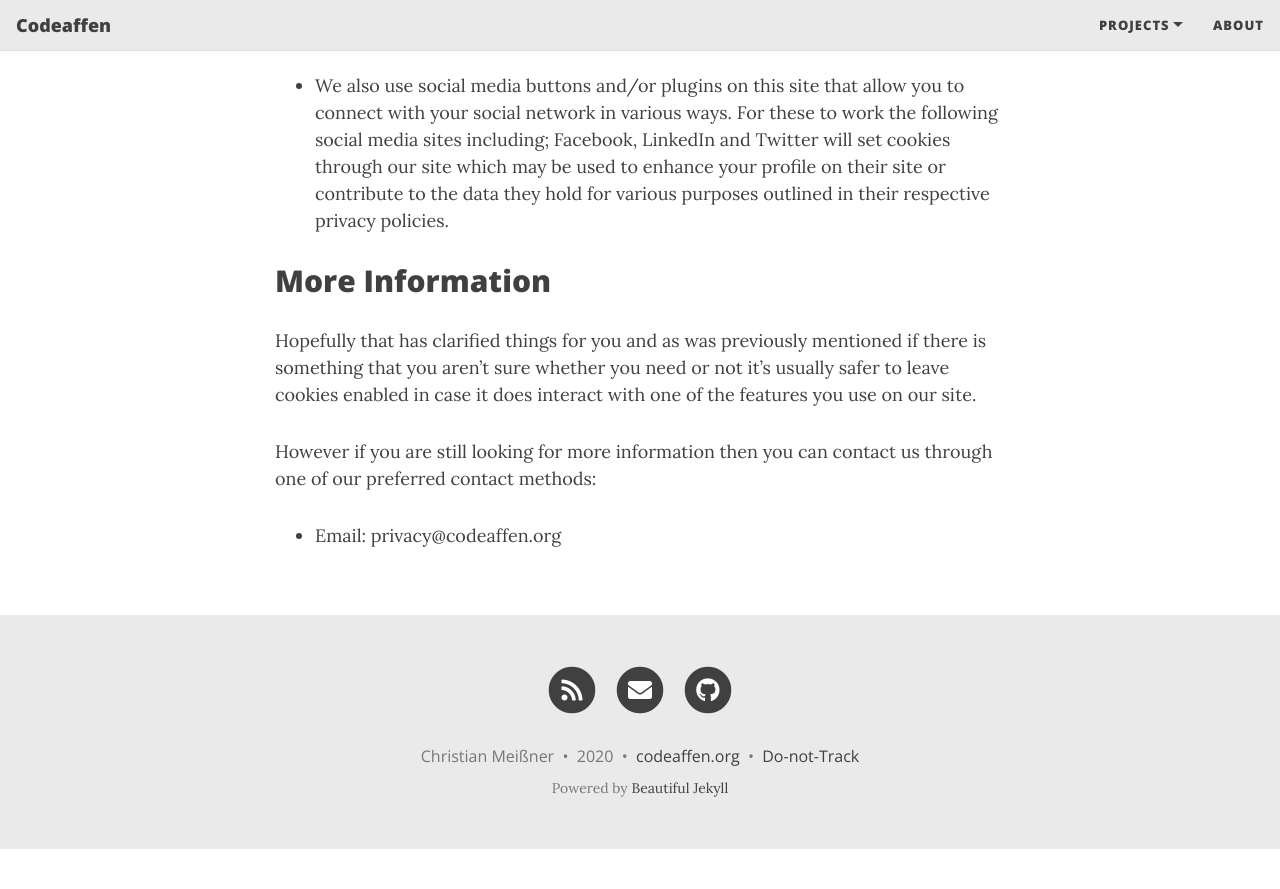
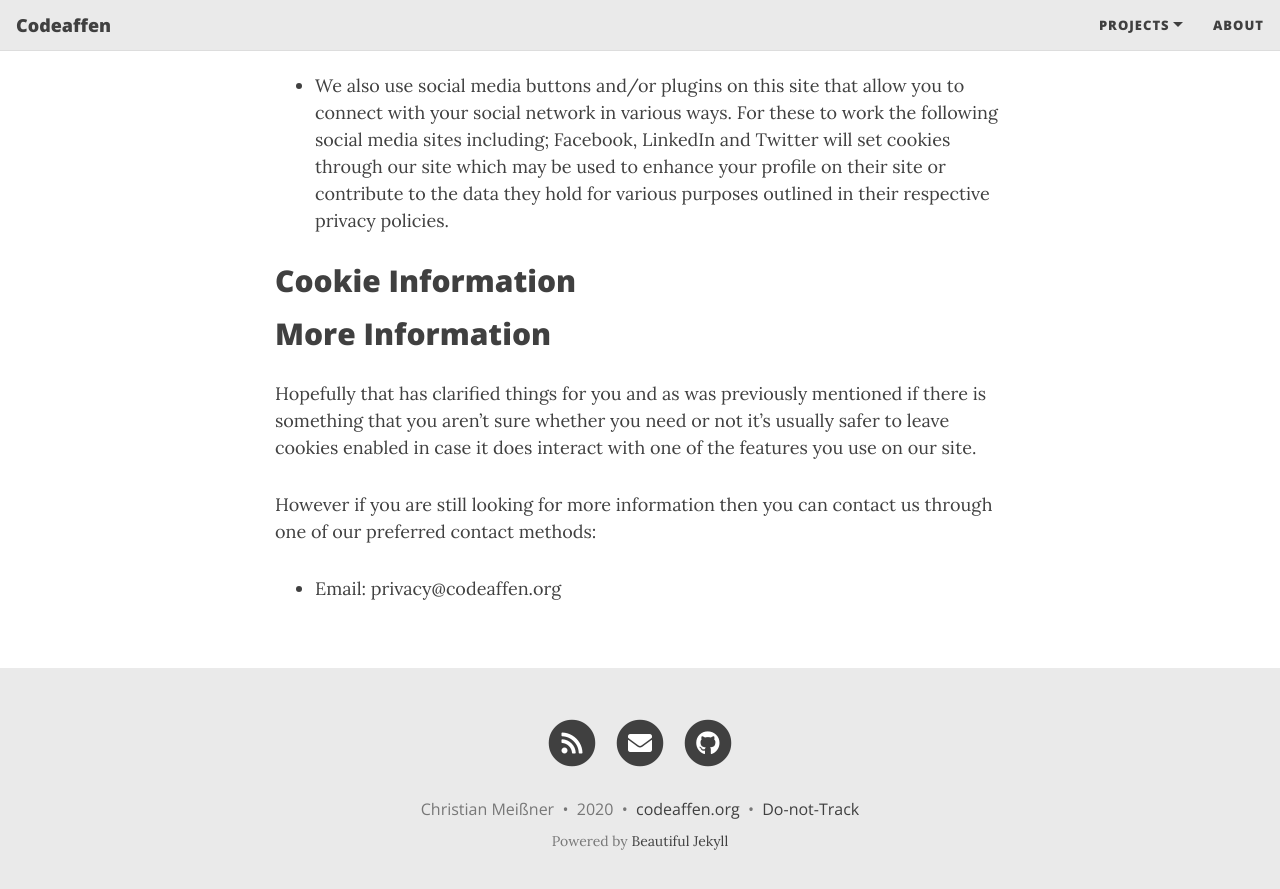
Before and after one commit to codeaffen/codeaffen.org, a Jekyll site: the page built from policy.md, in a window 1280 px wide and 900 px high, scrolled down 1856 px. Shown: the top 889 px of the window. Built offline with Jekyll 4.4.1, drawn with Linux system fonts in a browser that asks for light colours; nearby versions of some CDN libraries; comment, search, counter and statistics services are not loaded; before the commit the page ends 2705 px from its top, so only the background shows below that.

Commit message:
add code for cookie list

```diff
--- a/policy.md
+++ b/policy.md
@@ -38,6 +38,10 @@
 
 * We also use social media buttons and/or plugins on this site that allow you to connect with your social network in various ways. For these to work the following social media sites including; Facebook, LinkedIn and Twitter will set cookies through our site which may be used to enhance your profile on their site or contribute to the data they hold for various purposes outlined in their respective privacy policies.
 
+## Cookie Information
+
+<div id="cmpcookieinfo"></div><script src="https://consentmanager.mgr.consensu.org/delivery/cookieinfo.php?id=22040" type="text/javascript" async></script>
+
 ## More Information
 
 Hopefully that has clarified things for you and as was previously mentioned if there is something that you aren't sure whether you need or not it's usually safer to leave cookies enabled in case it does interact with one of the features you use on our site.
```
